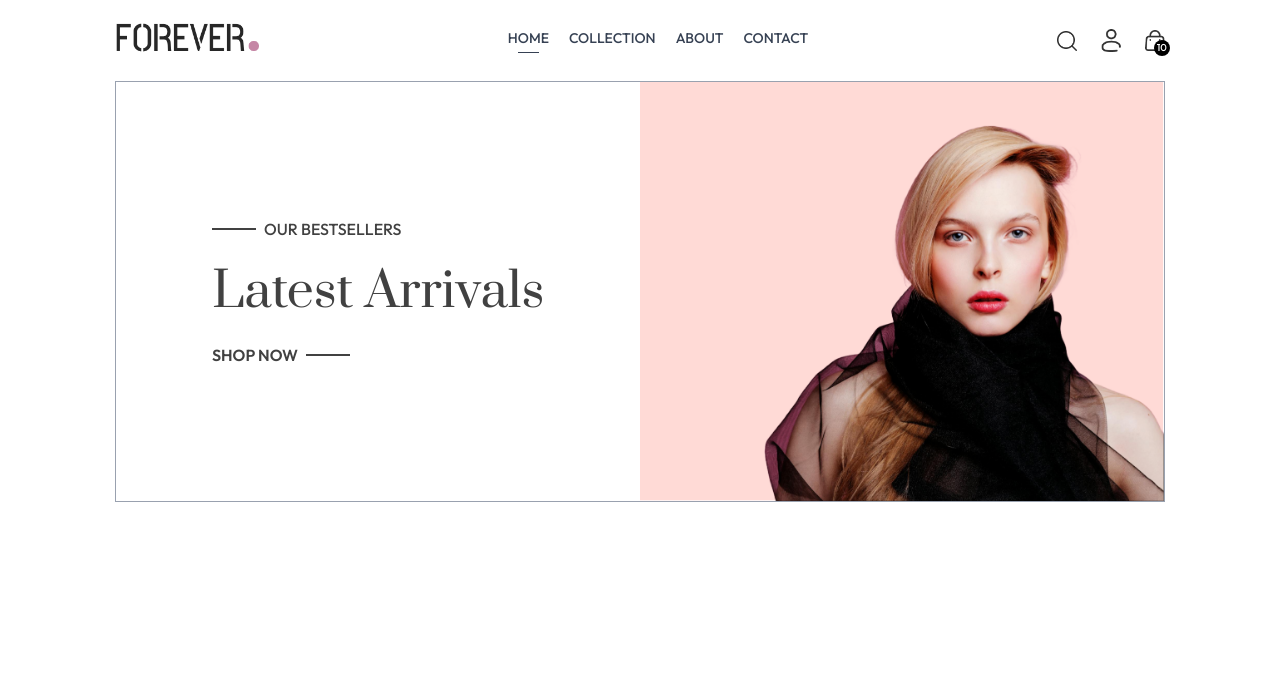
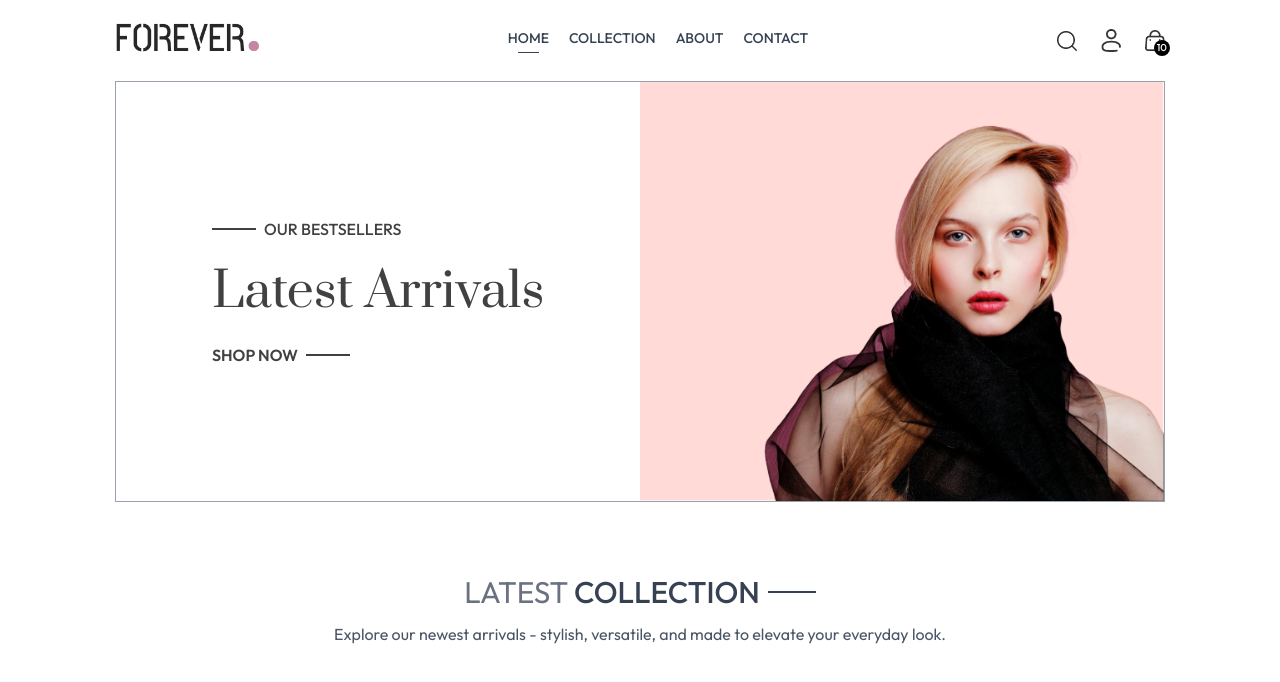
Before and after one commit to PetarMihaylov-PM/MERN-projects, a React (Vite) app in the folder E-commerce-website/frontend/: page / in a window 1280 px wide. Shown: the top 682 px of the page. Built offline with nearby package versions, Linux system fonts and the light colour scheme.

Commit message:
creating the latestcollection.jsx components, which will render 10 products on the home page

```diff
--- a/E-commerce-website/frontend/src/components/LatestCollection.jsx
+++ b/E-commerce-website/frontend/src/components/LatestCollection.jsx
@@ -1,13 +1,36 @@
-import React, { useContext } from 'react'
+import React, { useContext, useEffect, useState } from 'react'
 import { ShopContext } from '../context/ShopContext';
+import Title from './Title';
 
 function LatestCollection() {
 
   const { products } = useContext(ShopContext);
+  const [latestProducts, setLatestProducts] = useState([]);
 
-  console.log(products)
+  /* for random collection every time
+
+  let firstRandomIndex = Math.floor(Math.random()* (products.length - 11));
+  let secondRandomIndex = firstRandomIndex + 10;
+
+  change useEffect to:
+  useEffect(()=> {
+    setLatestProducts(products.slice(firstRandomIndex, secondRandomIndex));
+  }, []);
+
+  */
+
+  useEffect(()=> {
+    setLatestProducts(products.slice(0, 10));
+  }, []);
+
   return (
-    <div>
+    <div className='my-10'>
+      <div className='text-center py-8 text-3xl'>
+        <Title text1={'LATEST'} text2={'COLLECTION'}/>
+        <p className='w-3/4 m-auto text-xs sm:text md:text-base text-gray-600'>
+          Explore our newest arrivals - stylish, versatile, and made to elevate your everyday look.
+        </p>
+      </div>
 
     </div>
   )
--- /dev/null
+++ b/E-commerce-website/frontend/src/components/ProductItem.jsx
@@ -0,0 +1,18 @@
+import React, { useContext } from 'react'
+import { ShopContext } from '../context/ShopContext'
+import { Link } from 'react-router-dom';
+
+const ProductItem = ({id, image, name, price}) => {
+
+  const {currency} = useContext(ShopContext);
+
+  return (
+    <Link className='text-gray-700 cursor-pointer' to={`/product/${id}`}>
+      <div className='overflow-hidden'>
+        <img className='hover:scale-110 transition ease-in-out' src={image[0]} alt='img_icon' />
+      </div>
+    </Link>
+  )
+}
+
+export default ProductItem
--- a/E-commerce-website/frontend/src/components/Title.jsx
+++ b/E-commerce-website/frontend/src/components/Title.jsx
@@ -1,10 +1,10 @@
-import React from 'react'
+import React from 'react';
 
 const Title = ({text1, text2}) => {
   return (
     <div className='inline-flex gap-2 items-center mb-3'>
       <p className='text-gray-500'>{text1} <span className='text-gray-700 font-medium'>{text2}</span></p>
-      <p></p>
+      <p className='w-8 sm:w-12 h-[1px] sm:h-[2px] bg-gray-700'></p>
     </div>
   )
 }
```
